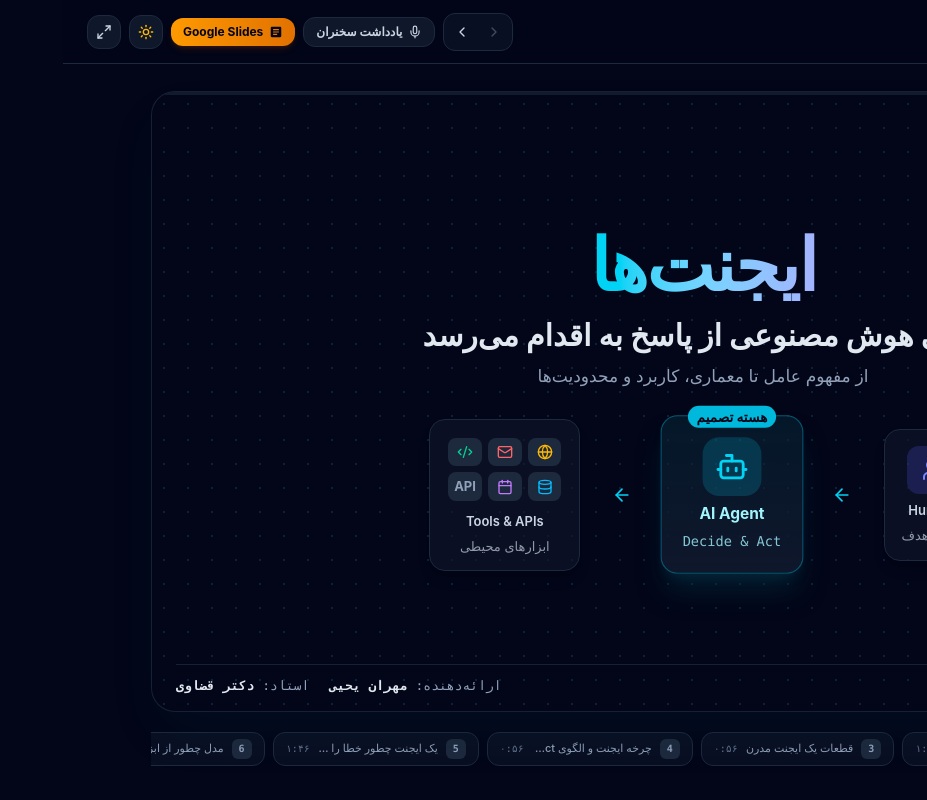
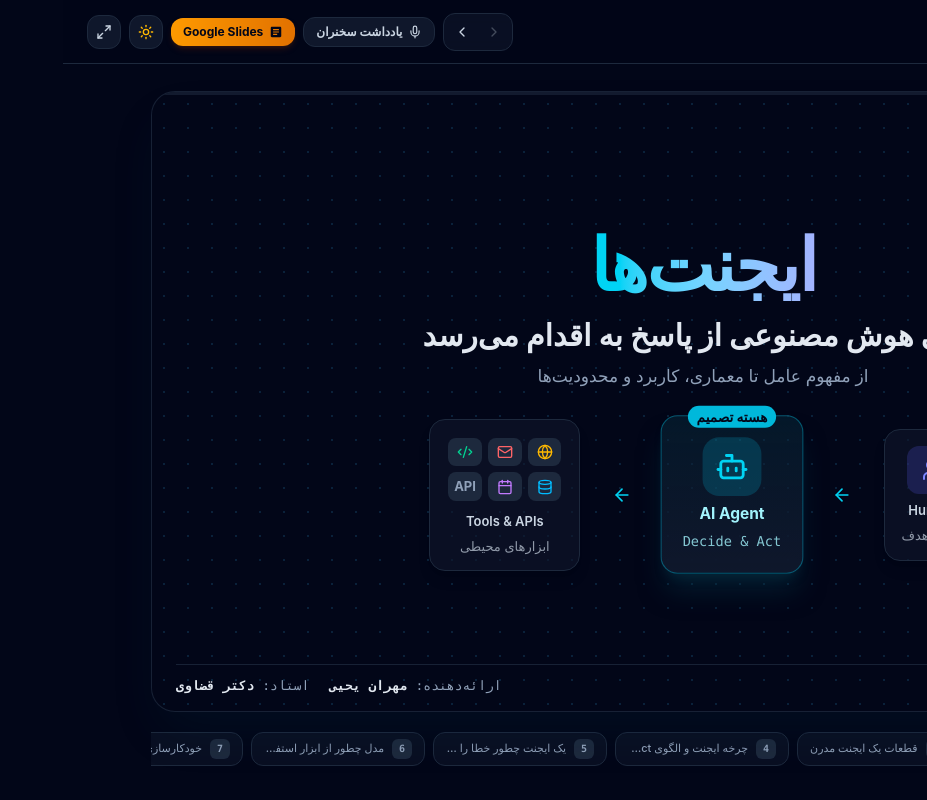
Before and after one commit to mehranyahya/agents, a React (Vite) app: page / in a window 1280 px wide. Shown: the whole page, without its empty margins (353-1280 px from the left). Built offline with nearby package versions, Linux system fonts and the light colour scheme; no server answers.

Commit message:
Remove remaining timing labels from presentation UI and export modal

```diff
--- a/src/components/SlideThumbnails.tsx
+++ b/src/components/SlideThumbnails.tsx
@@ -51,9 +51,6 @@ export const SlideThumbnails: React.FC<SlideThumbnailsProps> = ({
               {slide.title}
             </span>
 
-            <span className="text-[10px] text-slate-500 font-mono hidden sm:inline">
-              {slide.timing}
-            </span>
           </button>
         );
       })}
```
